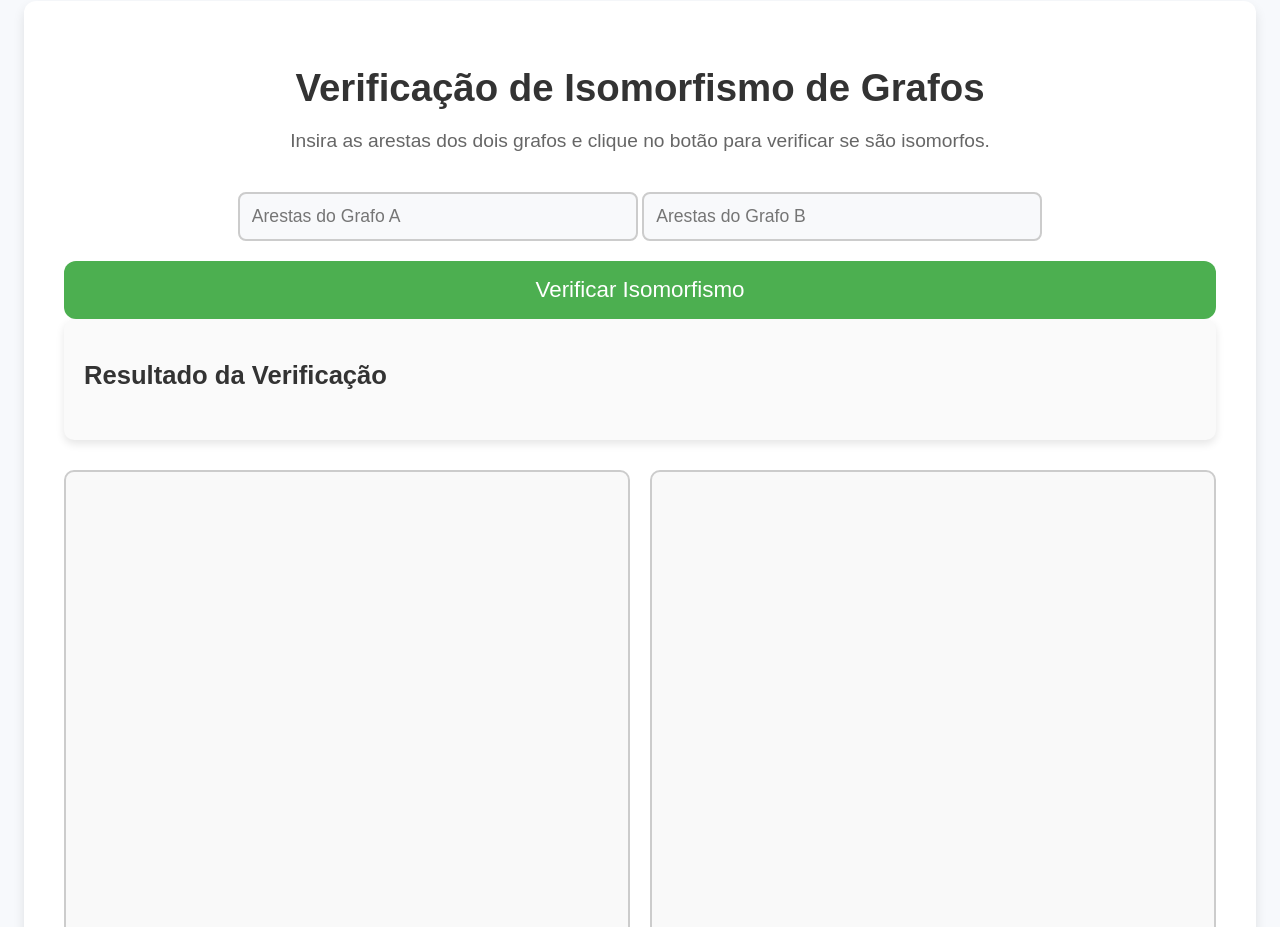
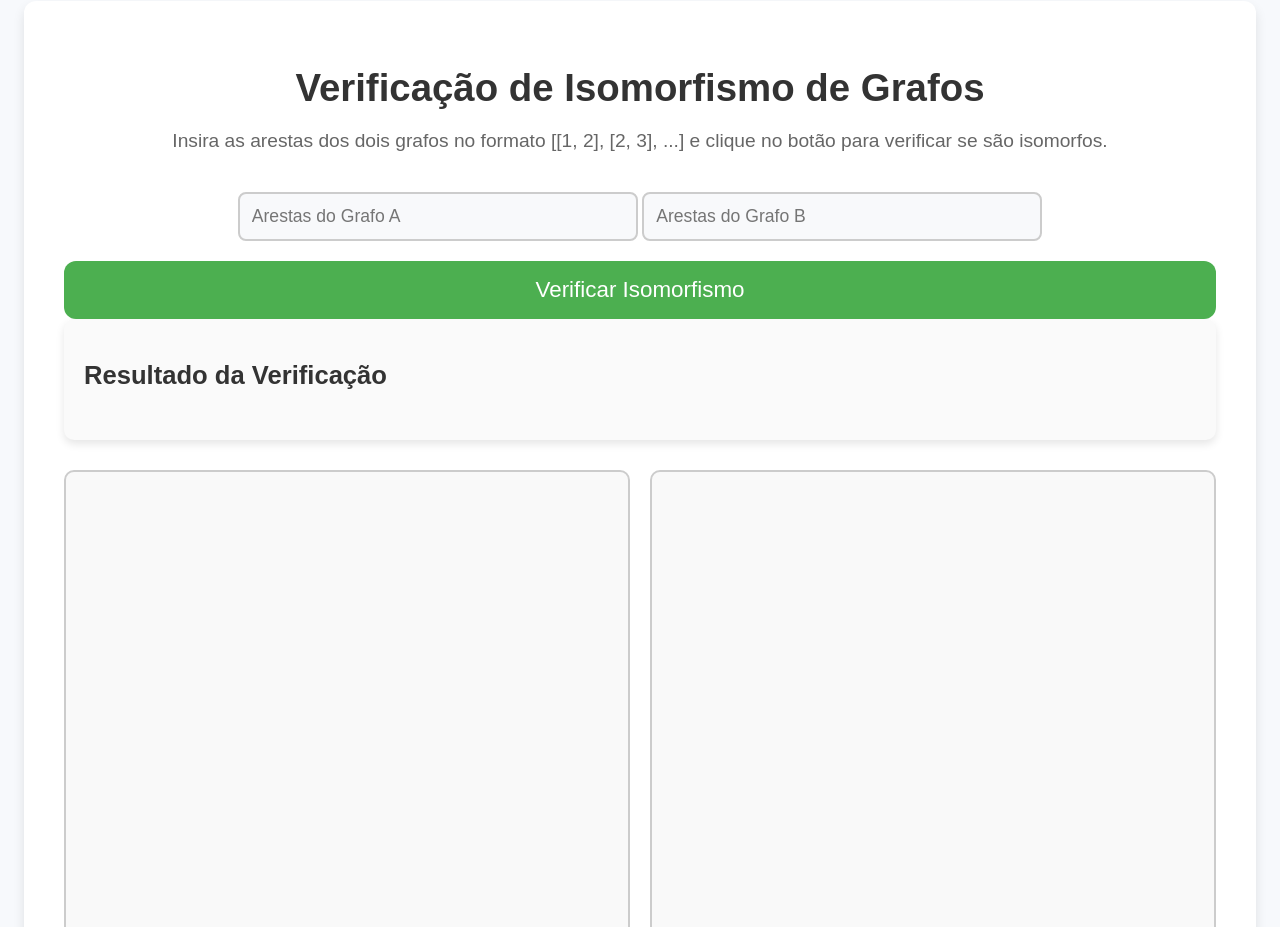
Before and after one commit to GabOof/propriedadesGrafos, a website: page src/index.html in a window 1280 px wide. Shown: the part 940-1867 px from the top of the page. Drawn offline with nearby package versions, Linux system fonts and the light colour scheme.

Commit message:
Atualiza a descrição das instruções de entrada para o formato esperado das arestas dos grafos

```diff
--- a/src/index.html
+++ b/src/index.html
@@ -39,8 +39,8 @@
     <div class="container">
       <h1>Verificação de Isomorfismo de Grafos</h1>
       <p>
-        Insira as arestas dos dois grafos e clique no botão para verificar se
-        são isomorfos.
+        Insira as arestas dos dois grafos no formato [[1, 2], [2, 3], ...] e
+        clique no botão para verificar se são isomorfos.
       </p>
 
       <input type="text" id="arestasGrafoA" placeholder="Arestas do Grafo A" />
```
